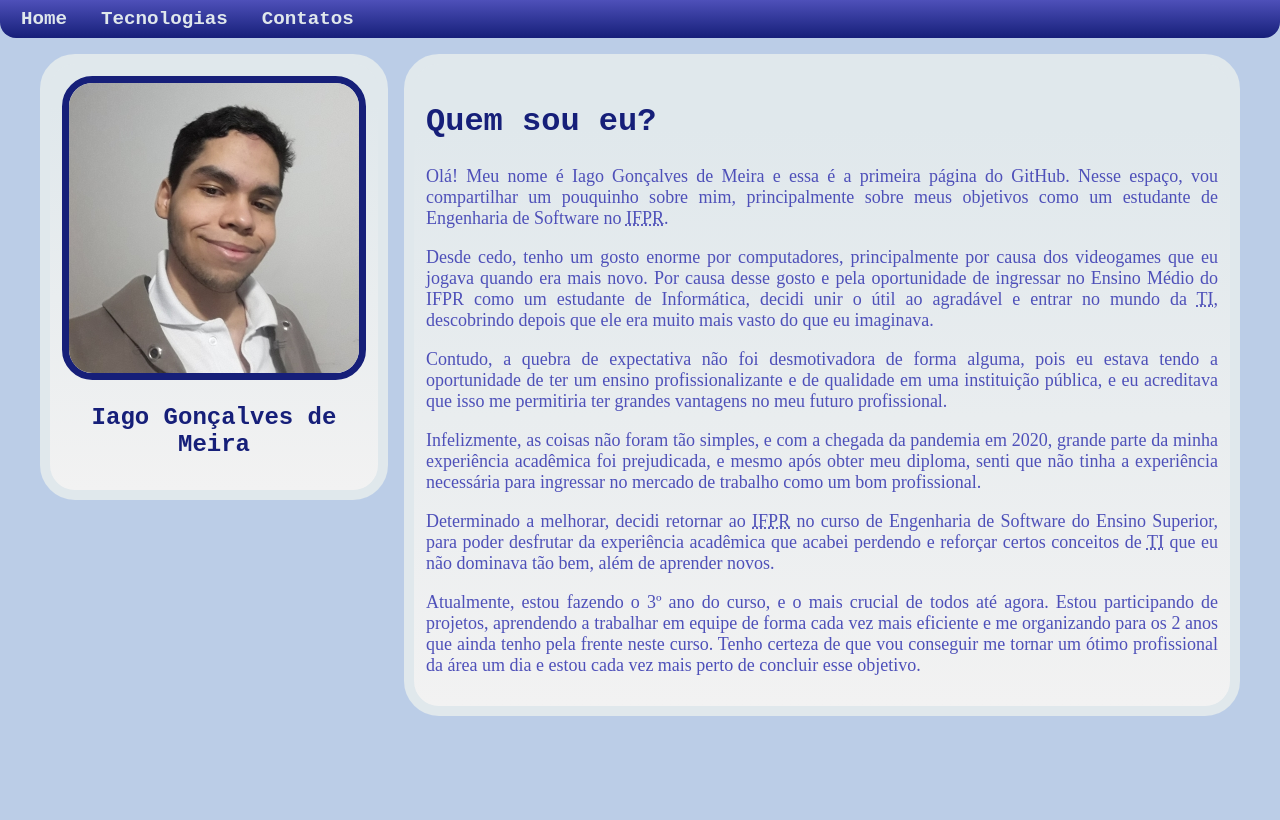
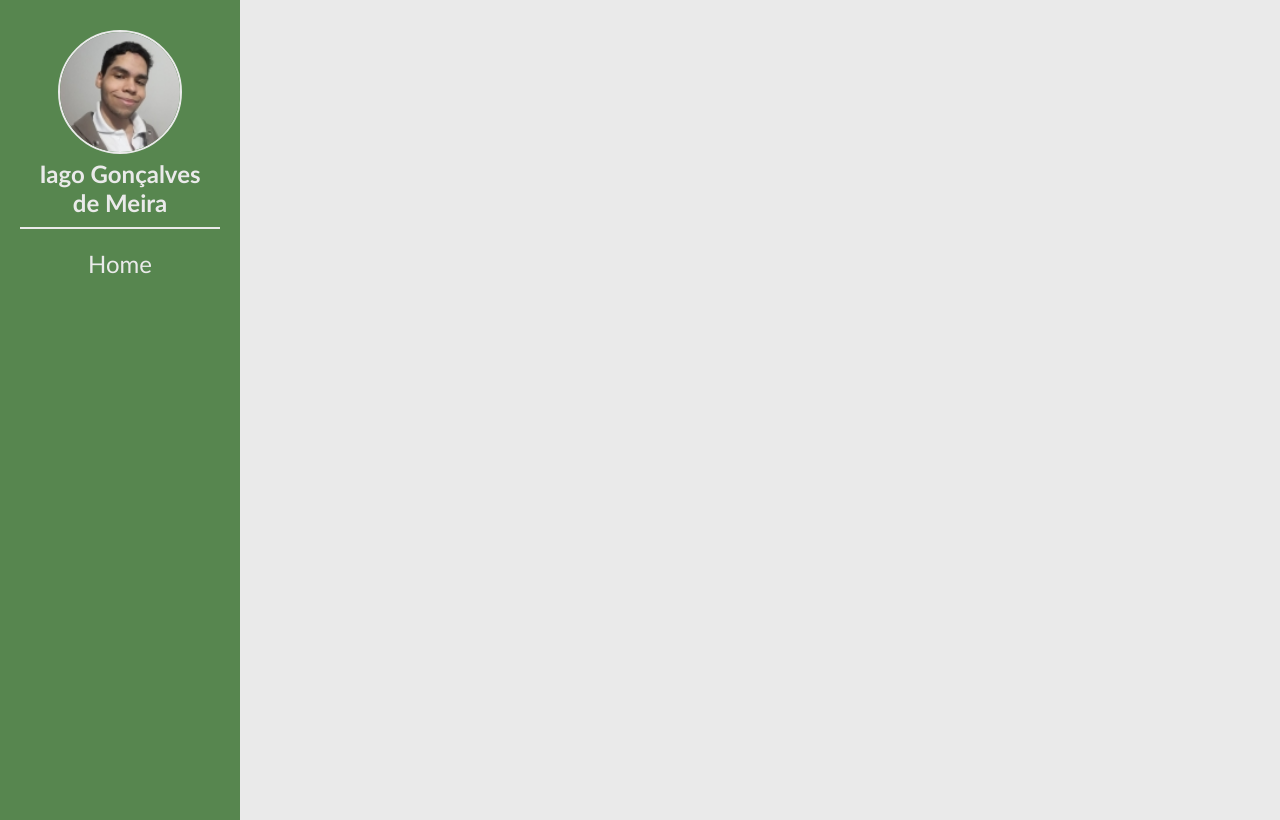
Before and after one commit to IagoGdeMeira/meu-portfolio, a plain HTML site: page html/index.html in a window 1280 px wide. Drawn offline with Linux system fonts and the light colour scheme; a web font is replaced by a local one.

Commit message:
Remodelando o site

```diff
--- a/css/cores.css
+++ b/css/cores.css
@@ -1,73 +1,16 @@
-:root {
-    --azul-claro: #bbcde7;
-    --azul-mais-claro: #e0e8ec;
-    --azul-escuro: #4e50b9;
-    --azul-mais-escuro: #161f79;
-    --branco: #f2f2f2;
-
-    --body-color: var(--azul-claro);
-    --general-texts: var(--azul-escuro);
-    --h1: var(--azul-mais-escuro);
-    --header-a-text: var(--azul-mais-claro);
-    --header-color: linear-gradient(
-        var(--azul-escuro),
-        var(--azul-mais-escuro)
-    );
-    --perfil-background: linear-gradient(
-        var(--azul-mais-claro) 10%,
-        var(--branco)
-    );
-    --perfil-border: var(--azul-mais-claro);
-    --perfil-img-border: var(--azul-mais-escuro);
-    --perfil-text: var(--azul-mais-escuro);
-
-    --header-a-text-hover: var(--azul-mais-escuro);
-    --header-a-bg-hover: var(--azul-mais-claro);
+body {
+    background-color: #EAEAEA;
 }
 
-a.header {
-    color: var(--header-a-text);
+.nav-site {
+    color: #EAEAEA;
+    background-color: #57864F;
 }
 
-a.header:hover {
-    background-color: var(--header-a-bg-hover);
-    color: var(--header-a-text-hover);
+.nav-site-photo, .nav-site-photo img {
+    border-color: #EAEAEA;
 }
 
-body {
-    background-color: var(--body-color);
+.nav-site-photo img:hover {
+    box-shadow: 0 0 15px #EAEAEA4D;
 }
-
-header {
-    background-image: var(--header-color);
-}
-
-section.perfil,
-section.sobre-mim,
-section.tecnologias {
-    background-image: var(--perfil-background);
-    border-color: var(--perfil-border);
-}
-
-section.perfil > h2 {
-    color: var(--perfil-text);
-}
-
-section.perfil > picture > img {
-    border-color: var(--perfil-img-border);
-}
-
-section.sobre-mim > h1,
-section.tecnologias > h1 {
-    color: var(--h1);
-}
-
-section.sobre-mim > p,
-section.tecnologias > p,
-section.tecnologias > ul > li {
-    color: var(--general-texts);
-}
-
-section.tecnologias > ul > li > img {
-    border-color: var(--azul-escuro);
-}
--- a/css/estrutura.css
+++ b/css/estrutura.css
@@ -1,138 +1,76 @@
-body {
+*, *::after, *::before {
     margin: 0;
 }
 
-a.header {
-    border-radius: 0.5em;
-    font: bold larger 'Courier New', monospace, sans-serif;
-    font-size: larger;
-    font-weight: bold;
-    padding: 2px 5px;
+a, a:visited {
     text-decoration: none;
 }
 
-a.header:hover {
-    transition: 0.2s;
+body {
+    display: flex;
+    height: 100vh;
+
+    font-family: 'Smooch Sans', 'Gill Sans', 'Gill Sans MT', Calibri, 'Trebuchet MS', sans-serif;
 }
 
-header {
-    border-radius: 0 0 1em 1em;
-}
-
-header > nav {
-    vertical-align: middle;
-}
-
-header > nav > ul {
-    list-style-type: none;
-    margin: 0;
-    padding: 0.5em;
-    padding-inline-start: 1em;
-}
-
-header > nav > ul > li {
-    display: inline-block;
-    margin: 0 1.25em 0 0;
+nav {
+    padding: 10px 0;
 }
 
 main {
-    display: grid;
-    gap: 1em;
-    grid-template-columns: 1fr auto;
-    margin: auto;
-    max-width: 1200px;
-    padding: 1em 0.5em;
+    flex-grow: 1;
+
+    overflow-y: auto;
 }
 
-section.perfil,
-section.sobre-mim,
-section.tecnologias {
-    border: 10px solid;
-    border-radius: 35px;
-    padding: 0.75em;
+.nav-site {
+    justify-content: space-between;
+
+    text-align: center;
+
+    max-height: fit-content;
+    min-height: 100%;
+    width: 220px;
+
+    overflow-y: auto;
 }
 
-section.perfil {
-    align-items: center;
+.nav-site-photo {
+    border-bottom: 2px solid;
+}
+
+.nav-site-photo img {
+    height: auto;
+    width: 120px;
+
+    border: 2px solid;
+    border-radius: 50%;
+    object-fit: cover;
+
+    transition: box-shadow 0.3s ease;
+}
+
+.nav-site-content {
+    font-size: x-large;
+    font-weight: bold;
+    gap: 10px;
+}
+
+.nav-site-content ul {
+    padding: 0;
+    list-style: none;
+}
+
+.nav-site-content ul li a {
+    color: #EAEAEA;
+    font-weight: normal;
+}
+
+.nav-site, .nav-site-photo, .nav-site-content {
+    padding: 10px;
+}
+
+.nav-site, .nav-site-content {
     display: flex;
     flex-direction: column;
-    max-height: min-content;
-    max-width: auto;
 }
-
-section.perfil > picture > img {
-    border: 7px solid;
-    border-radius: 10%;
-}
-
-section.perfil > h2 {
-    font: bolder x-large 'Courier New', monospace, sans-serif;
-    text-align: center;
-}
-
-section.sobre-mim {
-    width: auto;
-}
-
-section.sobre-mim > h1,
-section.tecnologias > h1 {
-    font: bold xx-large 'Courier New', monospace, sans-serif;
-}
-
-section.sobre-mim > p,
-section.tecnologias > p,
-section.tecnologias > ul > li {
-    font: large 'Times New Roman', Times, serif;
-    text-align: justify;
-}
-
-section.tecnologias > h1 {
-    text-align: center;
-}
-
-section.tecnologias > ul {
-    list-style-type: none;
-}
-
-section.tecnologias > ul > li {
-    margin-bottom: 1em;
-    display: flex;
-    gap: 2em;
-}
-
-section.tecnologias > ul > li > img {
-    border-right: 5px solid;
-    height: auto;
-    padding: 0 1.5em 0 0;
-    width: 90px;
-}
-
-@media (max-width: 768px) {
-    main,
-    section.tecnologias > ul > li {
-        display: flex;
-        flex-direction: column;
-        align-items: center;
-        justify-content: center;
-    }
-
-    section.tecnologias > ul {
-        margin: 0;
-        padding: 0;
-    }
-
-    section.tecnologias > ul > li {
-        border-bottom: 5px solid;
-    }
-
-    section.tecnologias > ul > li > img {
-        border: none;
-        padding: 0;
-    }
- }
-
-@media (max-width: 387px) {
-    header > nav > ul > li {
-        margin: 0 1.25em 0.5em 0;
-    }
-}
--- a/html/index.html
+++ b/html/index.html
@@ -3,68 +3,33 @@
 <head>
     <meta charset="UTF-8">
     <meta name="viewport" content="width=device-width, initial-scale=1.0">
-    <title>Meu Portifólio – Home</title>
 
-    <link href="https://ifpr.edu.br/wp-content/themes/ifpr-theme-1.03/assets/images/favicon.gif" rel="shortcut icon"
-        type="image/x-icon">
     <link rel="stylesheet" href="../css/estrutura.css">
     <link rel="stylesheet" href="../css/cores.css">
+    <link href="https://fonts.googleapis.com/css2?family=Smooch+Sans:wght@400;700&display=swap" rel="stylesheet">
+
+    <title>Portfólio – Home</title>
 </head>
+<body onload="loadNavbar()">
+    <section class="nav-site">
+        <section class="nav-site-content">
+            <div class="nav-site-photo">
+                <img src="../resources/img/profile-photo.jpg" alt="Foto do Desenvolvedor – Iago Gonçalves de Meira">
+                <p>Iago Gonçalves de Meira</p>
+            </div>
+            <nav>
+                <ul>
+                    <li><a href="../html/index.html">Home</a></li>
+                </ul>
+            </nav>
+        </section>
 
-<body>
-    <header>
-        <nav>
-            <ul>
-                <li><a href="index.html" class="header">Home</a></li>
-                <li><a href="tecnologias.html" class="header">Tecnologias</a></li>
-                <li><a href="contatos.html" class="header">Contatos</a></li>
-            </ul>
-        </nav>
-    </header>
+        <section class="credits">
+
+        </section>
+    </section>
     <main>
-        <section class="perfil">
-            <picture>
-                <source media="(max-width: 345px)" srcset="../img/minha-foto-ainda-menor.jpg">
-                <source media="(max-width: 460px)" srcset="../img/minha-foto-menor.jpg">
-                <img src="../img/minha-foto.jpg" alt="Foto de Iago Gonçalves de Meira">
-            </picture>
-            <h2>Iago Gonçalves de Meira</h2>
-        </section>
-        <section class="sobre-mim">
-            <h1>Quem sou eu?</h1>
-            <p>
-                Olá! Meu nome é Iago Gonçalves de Meira e essa é a primeira página do GitHub. Nesse espaço, vou compartilhar um
-                pouquinho sobre mim, principalmente sobre meus objetivos como um estudante de Engenharia de Software no
-                <abbr title="Instituto Federal do Paraná">IFPR</abbr>.
-            </p>
-            <p>
-                Desde cedo, tenho um gosto enorme por computadores, principalmente por causa dos videogames que eu jogava quando era
-                mais novo. Por causa desse gosto e pela oportunidade de ingressar no Ensino Médio do IFPR como um estudante de
-                Informática, decidi unir o útil ao agradável e entrar no mundo da <abbr title="Tecnologia da Informação">TI</abbr>,
-                descobrindo depois que ele era muito mais vasto do que eu imaginava.
-            </p>
-            <p>
-                Contudo, a quebra de expectativa não foi desmotivadora de forma alguma, pois eu estava tendo a oportunidade de ter um
-                ensino profissionalizante e de qualidade em uma instituição pública, e eu acreditava que isso me permitiria ter grandes
-                vantagens no meu futuro profissional.
-            </p>
-            <p>
-                Infelizmente, as coisas não foram tão simples, e com a chegada da pandemia em 2020, grande parte da minha experiência
-                acadêmica foi prejudicada, e mesmo após obter meu diploma, senti que não tinha a experiência necessária para ingressar
-                no mercado de trabalho como um bom profissional.
-            </p>
-            <p>
-                Determinado a melhorar, decidi retornar ao <abbr title="Instituto Federal do Paraná">IFPR</abbr> no curso de
-                Engenharia de Software do Ensino Superior, para poder desfrutar da experiência acadêmica que acabei perdendo e reforçar
-                certos conceitos de <abbr title="Tecnologia da Informação">TI</abbr> que eu não dominava tão bem, além de aprender novos.
-            </p>
-            <p>
-                Atualmente, estou fazendo o 3º ano do curso, e o mais crucial de todos até agora. Estou participando de projetos,
-                aprendendo a trabalhar em equipe de forma cada vez mais eficiente e me organizando para os 2 anos que ainda tenho pela
-                frente neste curso. Tenho certeza de que vou conseguir me tornar um ótimo profissional da área um dia e estou cada vez
-                mais perto de concluir esse objetivo.
-            </p>
-        </section>
+
     </main>
 </body>
 </html>
```
Also changed, not shown: html/contatos.html (deleted, +0 -30 lines), html/tecnologias.html (deleted, +0 -122 lines), img/binario.jpg (deleted), img/minha-foto-menor.jpg (deleted), img/minha-foto.jpg (deleted), js/script.js (added), resources/img/ifpr-logo.png (renamed from img/ifpr-logo.png), resources/img/profile-photo.jpg (renamed from img/minha-foto-ainda-menor.jpg).
